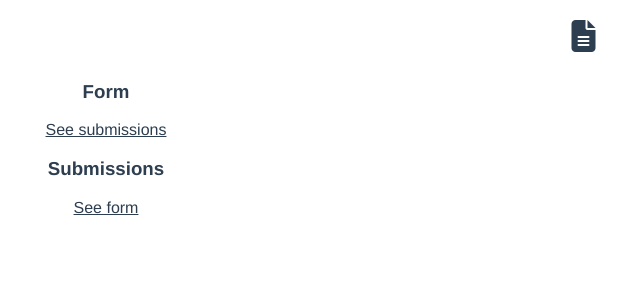
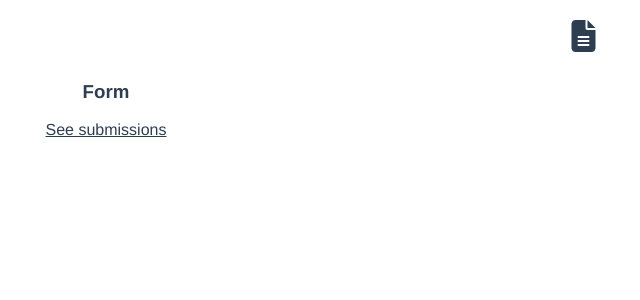
Before and after one commit to wurde/formlight, a Vue app in the folder client/: page / in a window 1280 px wide. Shown: the top 300 px of the page, without its empty margins (534-1174 px from the left). Built offline with nearby package versions, Linux system fonts and the light colour scheme.

Commit message:
Toggle current view

```diff
--- a/client/src/components/Form.vue
+++ b/client/src/components/Form.vue
@@ -1,7 +1,7 @@
 <template>
   <div>
     <h3>Form</h3>
-    <a v-on:click.prevent="toggleCurrentView">See submissions</a>
+    <a v-on:click.prevent="$emit('toggleCurrentView')">See submissions</a>
   </div>
 </template>
 
--- a/client/src/components/Main.vue
+++ b/client/src/components/Main.vue
@@ -1,7 +1,7 @@
 <template>
   <div>
-    <Form />
-    <Submissions />
+    <Form v-show="currentView == 'form'" v-on:toggleCurrentView="toggleCurrentView" />
+    <Submissions v-show="currentView == 'submissions'" v-on:toggleCurrentView="toggleCurrentView" />
   </div>
 </template>
 
@@ -15,6 +15,16 @@ export default {
   components: {
     Form,
     Submissions,
+  },
+  data: function() {
+    return {
+      currentView: 'form'
+    }
+  },
+  methods: {
+    toggleCurrentView: function() {
+      this.currentView = this.currentView == 'form' ? 'submissions' : 'form';
+    }
   }
 }
 </script>
--- a/client/src/components/Submissions.vue
+++ b/client/src/components/Submissions.vue
@@ -1,7 +1,7 @@
 <template>
   <div>
     <h3>Submissions</h3>
-    <a v-on:click.prevent="toggleCurrentView">See form</a>
+    <a v-on:click.prevent="$emit('toggleCurrentView')">See form</a>
   </div>
 </template>
 
```
